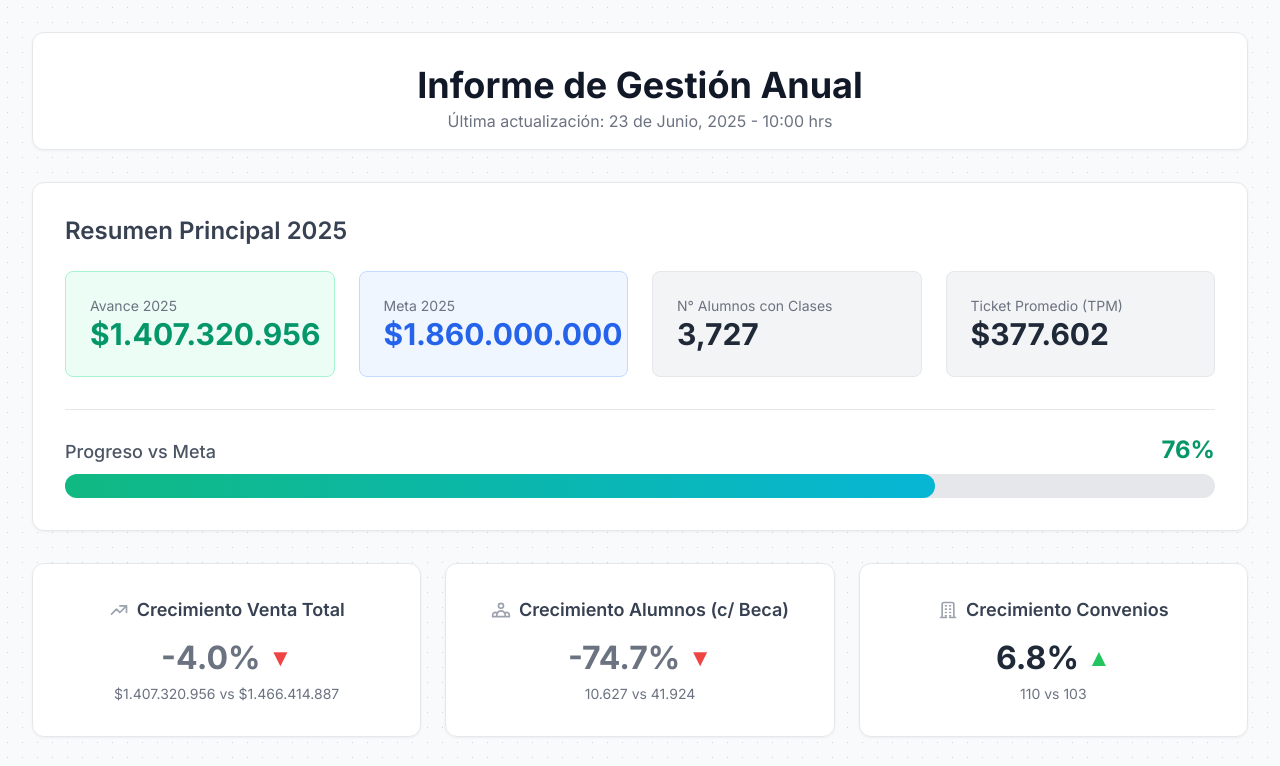
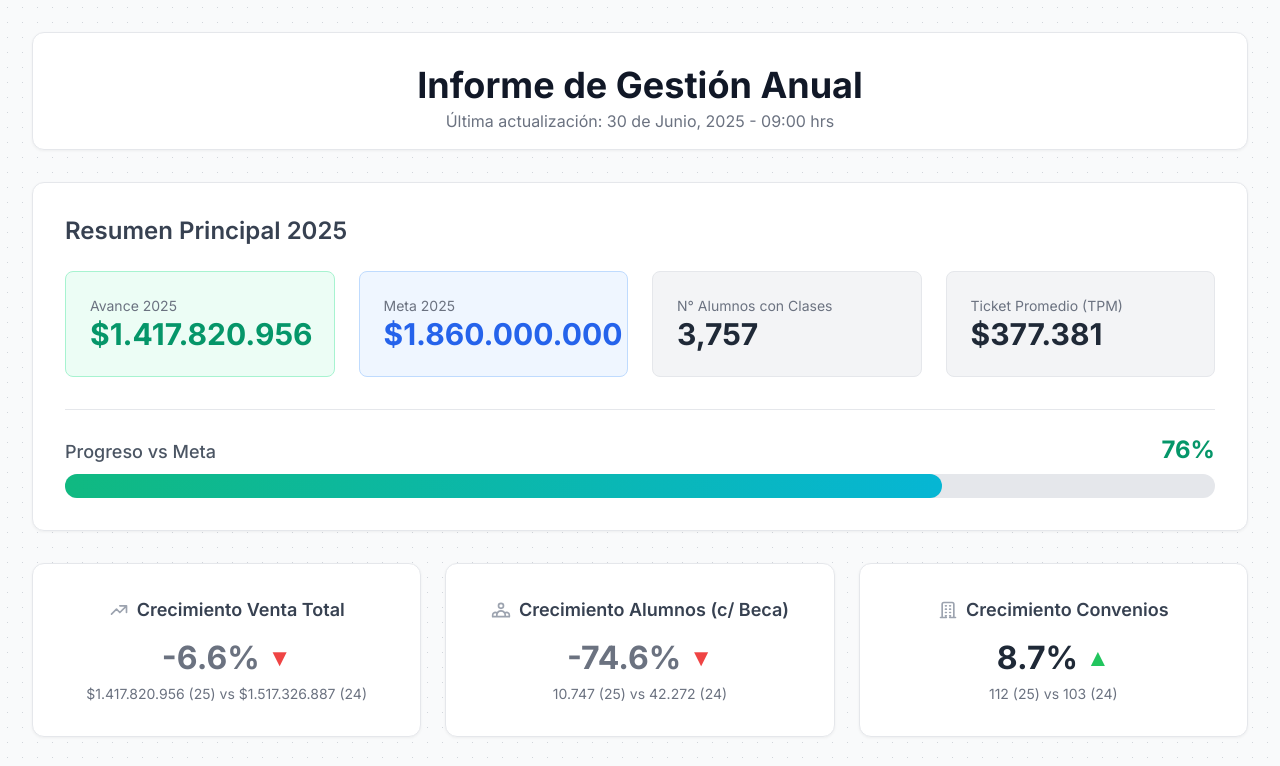
Before and after one commit to zematy/informegestion, a plain HTML site: page index.html in a window 1280 px wide. Shown: the top 766 px of the page. Drawn offline with nearby package versions, Linux system fonts and the light colour scheme.

Commit message:
Add files via upload

```diff
--- a/index.html
+++ b/index.html
@@ -75,7 +75,7 @@
         <!-- Header -->
         <header class="mb-8 text-center border-b pb-4 card" style="animation-delay: 0.1s;">
             <h1 class="text-3xl md:text-4xl font-bold text-gray-900">Informe de Gestión Anual</h1>
-            <p class="text-gray-500 mt-1">Última actualización: 23 de Junio, 2025 - 10:00 hrs</p>
+            <p class="text-gray-500 mt-1">Última actualización: 30 de Junio, 2025 - 09:00 hrs</p>
         </header>
 
         <!-- KPIs Resumen (Nuevo Diseño con Barra de Progreso) -->
@@ -85,7 +85,7 @@
                 <!-- Avance 2025 -->
                 <div class="bg-emerald-50 border border-emerald-200 p-6 rounded-lg">
                     <p class="text-gray-500 text-sm">Avance 2025</p>
-                    <p class="text-2xl md:text-3xl font-bold text-emerald-600">$1.407.320.956</p>
+                    <p class="text-2xl md:text-3xl font-bold text-emerald-600">$1.417.820.956</p>
                 </div>
                 <!-- Meta 2025 -->
                 <div class="bg-blue-50 border border-blue-200 p-6 rounded-lg">
@@ -95,12 +95,12 @@
                 <!-- Alumnos con Clases -->
                  <div class="bg-gray-100 border border-gray-200 p-6 rounded-lg">
                     <p class="text-gray-500 text-sm">N° Alumnos con Clases</p>
-                    <p class="text-2xl md:text-3xl font-bold text-gray-800">3,727</p>
+                    <p class="text-2xl md:text-3xl font-bold text-gray-800">3,757</p>
                 </div>
                  <!-- TPM -->
                  <div class="bg-gray-100 border border-gray-200 p-6 rounded-lg">
                     <p class="text-gray-500 text-sm">Ticket Promedio (TPM)</p>
-                    <p class="text-2xl md:text-3xl font-bold text-gray-800">$377.602</p>
+                    <p class="text-2xl md:text-3xl font-bold text-gray-800">$377.381</p>
                 </div>
             </div>
             <!-- Progress Bar Section -->
@@ -126,7 +126,7 @@
                     <p id="kpi-venta-pct" class="kpi-value"></p>
                     <span id="kpi-venta-arrow" class="arrow-icon ml-2 text-2xl"></span>
                 </div>
-                <p class="text-sm text-gray-500"><span id="kpi-venta-2025"></span> vs <span id="kpi-venta-2024"></span></p>
+                <p class="text-sm text-gray-500"><span id="kpi-venta-2025"></span> (25) vs <span id="kpi-venta-2024"></span> (24)</p>
             </div>
             <div class="card kpi-growth-card text-center" style="animation-delay: 0.4s;">
                  <h3 class="flex items-center justify-center text-lg font-semibold text-gray-700 mb-4">
@@ -137,7 +137,7 @@
                     <p id="kpi-alumnos-pct" class="kpi-value"></p>
                     <span id="kpi-alumnos-arrow" class="arrow-icon ml-2 text-2xl"></span>
                 </div>
-                 <p class="text-sm text-gray-500"><span id="kpi-alumnos-2025"></span> vs <span id="kpi-alumnos-2024"></span></p>
+                 <p class="text-sm text-gray-500"><span id="kpi-alumnos-2025"></span> (25) vs <span id="kpi-alumnos-2024"></span> (24)</p>
             </div>
             <div class="card kpi-growth-card text-center" style="animation-delay: 0.5s;">
                 <h3 class="flex items-center justify-center text-lg font-semibold text-gray-700 mb-4">
@@ -148,7 +148,7 @@
                     <p id="kpi-convenios-pct" class="kpi-value"></p>
                     <span id="kpi-convenios-arrow" class="arrow-icon ml-2 text-2xl"></span>
                 </div>
-                <p class="text-sm text-gray-500"><span id="kpi-convenios-2025"></span> vs <span id="kpi-convenios-2024"></span></p>
+                <p class="text-sm text-gray-500"><span id="kpi-convenios-2025"></span> (25) vs <span id="kpi-convenios-2024"></span> (24)</p>
             </div>
         </section>
 
@@ -192,24 +192,24 @@
             const color_arrow_down = 'text-red-500';
 
             // --- DATA ---
-            const avance2025 = 1407320956;
+            const avance2025 = 1417820956;
             const meta2025 = 1860000000;
             const gestionData = {
                 labels: ['Nov', 'Dic', 'Ene', 'Feb', 'Mar', 'Abr', 'May', 'Jun'],
-                venta2024: [44519515, 203495020, 129749900, 12680000, 393519400, 305944021, 198998385, 177508646],
-                venta2025: [88086550, 247082650, 132449500, 40853289, 294027389, 229565318, 289970758, 85285502],
-                alumnos2024: [1363, 1607, 31931, 49, 3005, 2075, 1417, 477],
-                alumnos2025: [520, 1450, 1427, 1596, 2140, 1184, 1791, 519],
+                venta2024: [44519515, 203495020, 129749900, 12680000, 393519400, 305944021, 198998385, 228420646],
+                venta2025: [88086550, 247082650, 132449500, 40853289, 294027389, 229565318, 289970758, 95785502],
+                alumnos2024: [1363, 1607, 31931, 49, 3005, 2075, 1417, 825],
+                alumnos2025: [520, 1450, 1427, 1596, 2140, 1184, 1791, 639],
                 convenios2024: [3, 10, 6, 2, 21, 26, 21, 14],
-                convenios2025: [4, 13, 5, 11, 25, 23, 20, 9]
+                convenios2025: [4, 13, 5, 11, 25, 23, 20, 11]
             };
 
             const programasData = {
                 labels: ['Línea 1', 'Línea 2', 'Línea 3', 'E-learning', 'SM-LIBROS', 'SM-ENSAYOS', 'Capacitaciones'],
-                alumnos2024: [3435, 2735, 4173, 30270, 0, 1, 50],
-                monto2024: [1025029241, 161456740, 128528260, 89410000, 7231821, 49758825, 5000000],
-                alumnos2025: [3727, 2121, 3585, 230, 0, 0, 7],
-                monto2025: [1044492472, 192739750, 119746289, 9205000, 4605426, 34532019, 2000000]
+                alumnos2024: [3695, 2815, 4173, 30270, 0, 1, 50],
+                monto2024: [1074499241, 162904740, 128528260, 89410000, 7231821, 49758825, 5000000],
+                alumnos2025: [3757, 2121, 3675, 230, 0, 0, 7],
+                monto2025: [1051992472, 192739750, 122746289, 9205000, 4605426, 34532019, 2000000]
             };
 
             // Helper function to format numbers
@@ -237,7 +237,7 @@
             // --- KPI Calculations ---
             const totalVenta2024 = gestionData.venta2024.reduce((a, b) => a + b, 0);
             const totalVenta2025 = gestionData.venta2025.reduce((a, b) => a + b, 0);
-            const totalAlumnos2024 = 41924;
+            const totalAlumnos2024 = 42272;
             const totalAlumnos2025 = gestionData.alumnos2025.reduce((a, b) => a + b, 0);
             const totalConvenios2024 = gestionData.convenios2024.reduce((a, b) => a + b, 0);
             const totalConvenios2025 = gestionData.convenios2025.reduce((a, b) => a + b, 0);
```
